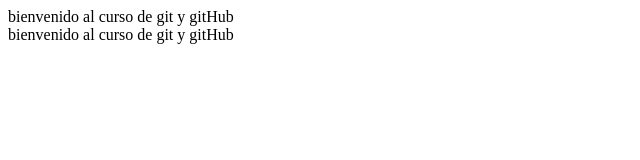
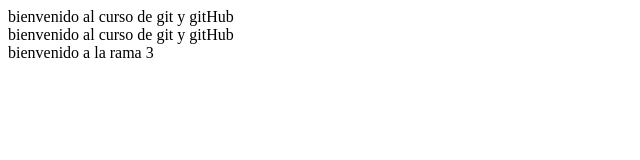
Before and after one commit to OrtegaAAmadin/hiperblog, a plain HTML site: page index.html in a window 1280 px wide. Shown: the whole page, without its empty margins (0-640 px from the left). Drawn offline with Linux system fonts and the light colour scheme.

Commit message:
commit en rama1

```diff
--- a/index.html
+++ b/index.html
@@ -9,5 +9,6 @@
 <body>
     <div>bienvenido al curso de git y gitHub</div>
     <div>bienvenido al curso de git y gitHub</div>
+    <div>bienvenido a la rama 3</div>
 </body>
 </html>
```
